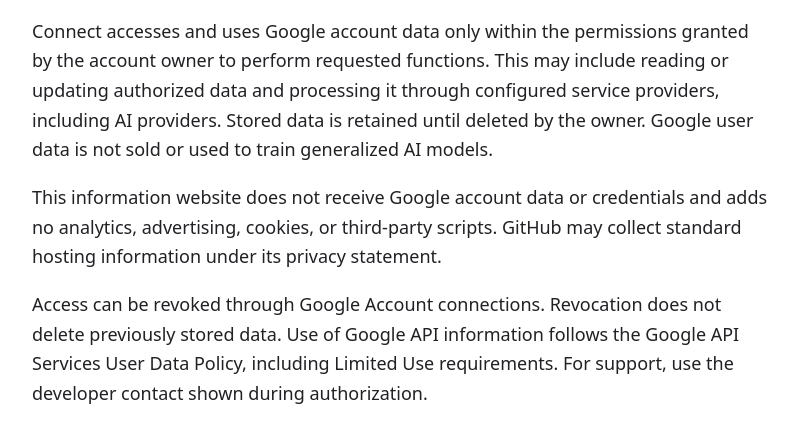
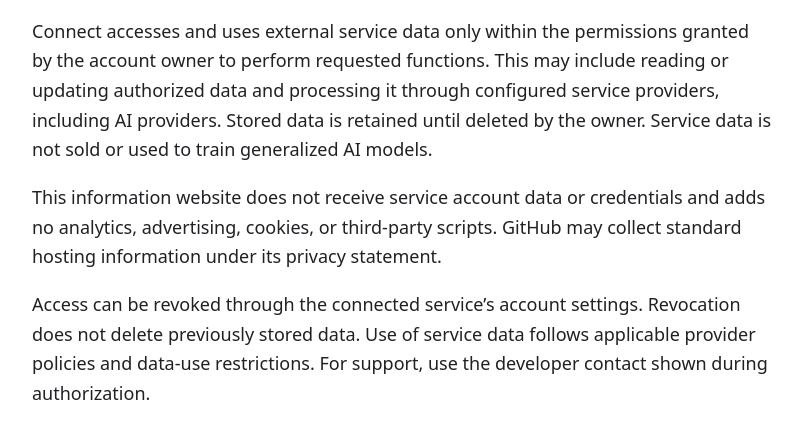
Before and after one commit to qcomp45/connect, a plain HTML site: page privacy.html in a window 1280 px wide. Shown: the part 117-543 px from the top of the page, without its empty margins (238-1040 px from the left). Drawn offline with Linux system fonts and the light colour scheme.

Commit message:
Use service-neutral public descriptions

```diff
--- a/privacy.html
+++ b/privacy.html
@@ -1,2 +1,2 @@
 <!doctype html>
-<html lang="en"><head><meta charset="utf-8"><meta name="viewport" content="width=device-width, initial-scale=1"><meta name="robots" content="noindex,nofollow,noarchive"><meta name="referrer" content="no-referrer"><title>Connect — Privacy policy</title><style>body{max-width:740px;margin:64px auto;padding:0 24px;font:18px/1.65 system-ui;color:#202124;background:#fff}h1{font-size:30px}a{color:#1558b0}</style></head><body><main><h1>Privacy policy</h1><p>Connect accesses and uses Google account data only within the permissions granted by the account owner to perform requested functions. This may include reading or updating authorized data and processing it through configured service providers, including AI providers. Stored data is retained until deleted by the owner. Google user data is not sold or used to train generalized AI models.</p><p>This information website does not receive Google account data or credentials and adds no analytics, advertising, cookies, or third-party scripts. GitHub may collect standard hosting information under its privacy statement.</p><p>Access can be revoked through Google Account connections. Revocation does not delete previously stored data. Use of Google API information follows the Google API Services User Data Policy, including Limited Use requirements. For support, use the developer contact shown during authorization.</p><a href="./">Connect</a></main></body></html>
+<html lang="en"><head><meta charset="utf-8"><meta name="viewport" content="width=device-width, initial-scale=1"><meta name="robots" content="noindex,nofollow,noarchive"><meta name="referrer" content="no-referrer"><title>Connect — Privacy policy</title><style>body{max-width:740px;margin:64px auto;padding:0 24px;font:18px/1.65 system-ui;color:#202124;background:#fff}h1{font-size:30px}a{color:#1558b0}</style></head><body><main><h1>Privacy policy</h1><p>Connect accesses and uses external service data only within the permissions granted by the account owner to perform requested functions. This may include reading or updating authorized data and processing it through configured service providers, including AI providers. Stored data is retained until deleted by the owner. Service data is not sold or used to train generalized AI models.</p><p>This information website does not receive service account data or credentials and adds no analytics, advertising, cookies, or third-party scripts. GitHub may collect standard hosting information under its privacy statement.</p><p>Access can be revoked through the connected service’s account settings. Revocation does not delete previously stored data. Use of service data follows applicable provider policies and data-use restrictions. For support, use the developer contact shown during authorization.</p><a href="./">Connect</a></main></body></html>
```
Also changed, not shown: index.html (+1 -1 lines).
